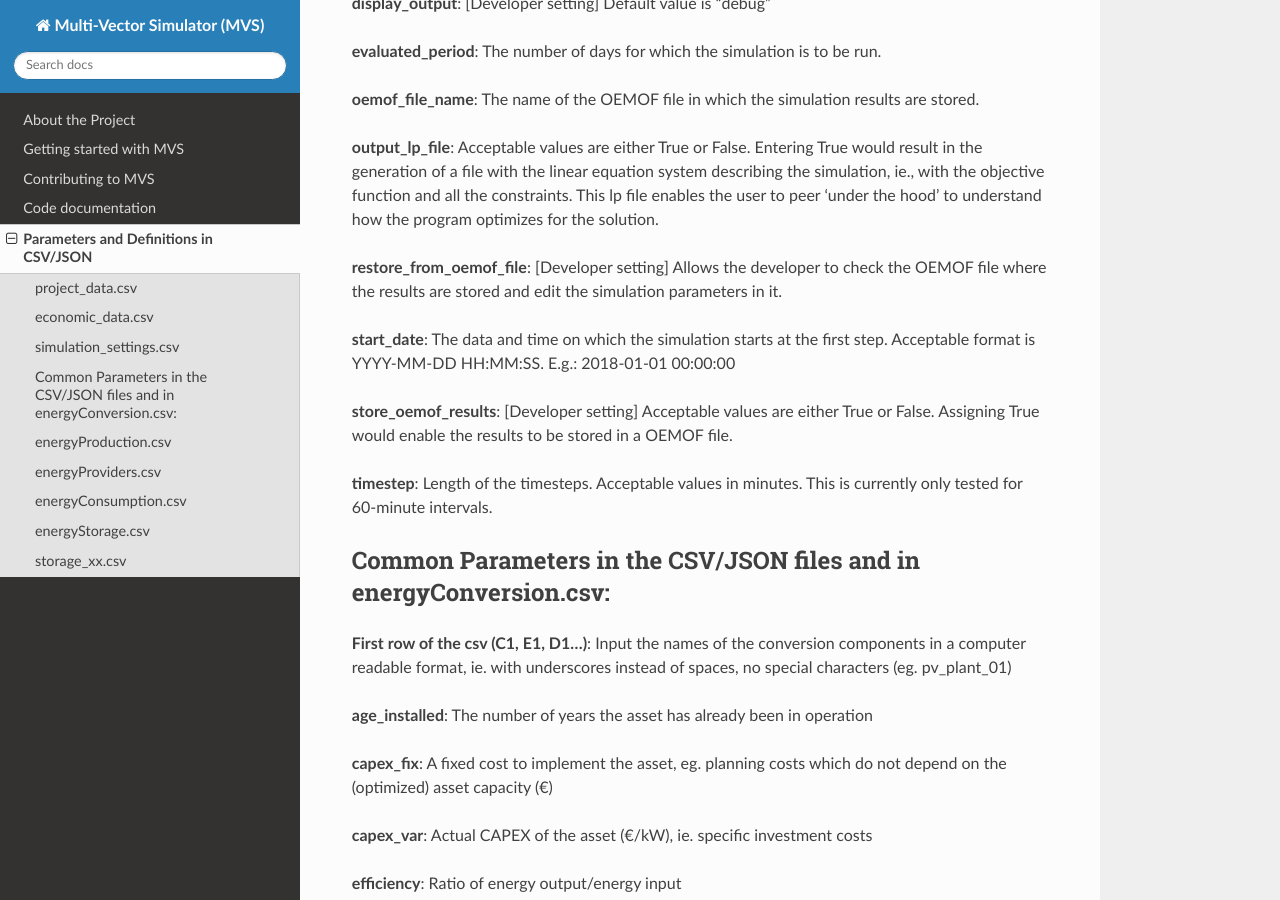
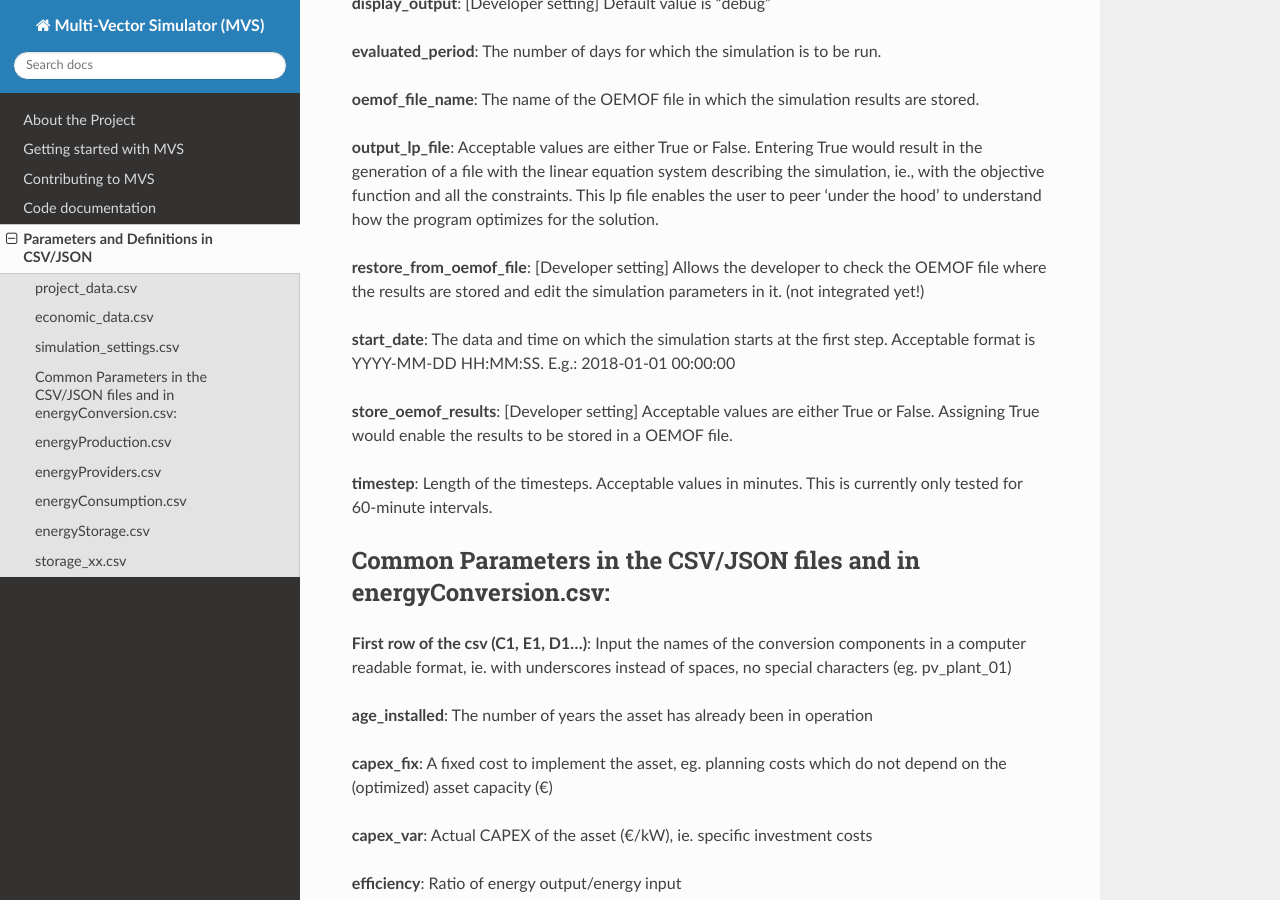
Before and after one commit to rl-institut/multi-vector-simulator, a Sphinx documentation site: the page built from docs/MVS_parameters.rst, in a window 1280 px wide and 900 px high, scrolled down 912 px. Built offline with Sphinx 7.4.7 and the Read the Docs theme 2.0.0, drawn with Linux system fonts in a browser that asks for light colours.

Commit message:
Update docs/MVS_parameters.rst
Co-Authored-By: smartie2076 <44204527+smartie2076@users.noreply.github.com>

```diff
--- a/docs/MVS_parameters.rst
+++ b/docs/MVS_parameters.rst
@@ -42,7 +42,7 @@ simulation_settings.csv
 
 **output_lp_file**: Acceptable values are either True or False. Entering True would result in the generation of a file with the linear equation system describing the simulation, ie., with the objective function and all the constraints. This lp file enables the user to peer ‘under the hood’ to understand how the program optimizes for the solution.
 
-**restore_from_oemof_file**: [Developer setting] Allows the developer to check the OEMOF file where the results are stored and edit the simulation parameters in it.
+**restore_from_oemof_file**: [Developer setting] Allows the developer to check the OEMOF file where the results are stored and edit the simulation parameters in it. (not integrated yet!)
 
 **start_date**: The data and time on which the simulation starts at the first step. Acceptable format is YYYY-MM-DD HH:MM:SS. E.g.: 2018-01-01 00:00:00
 
```
